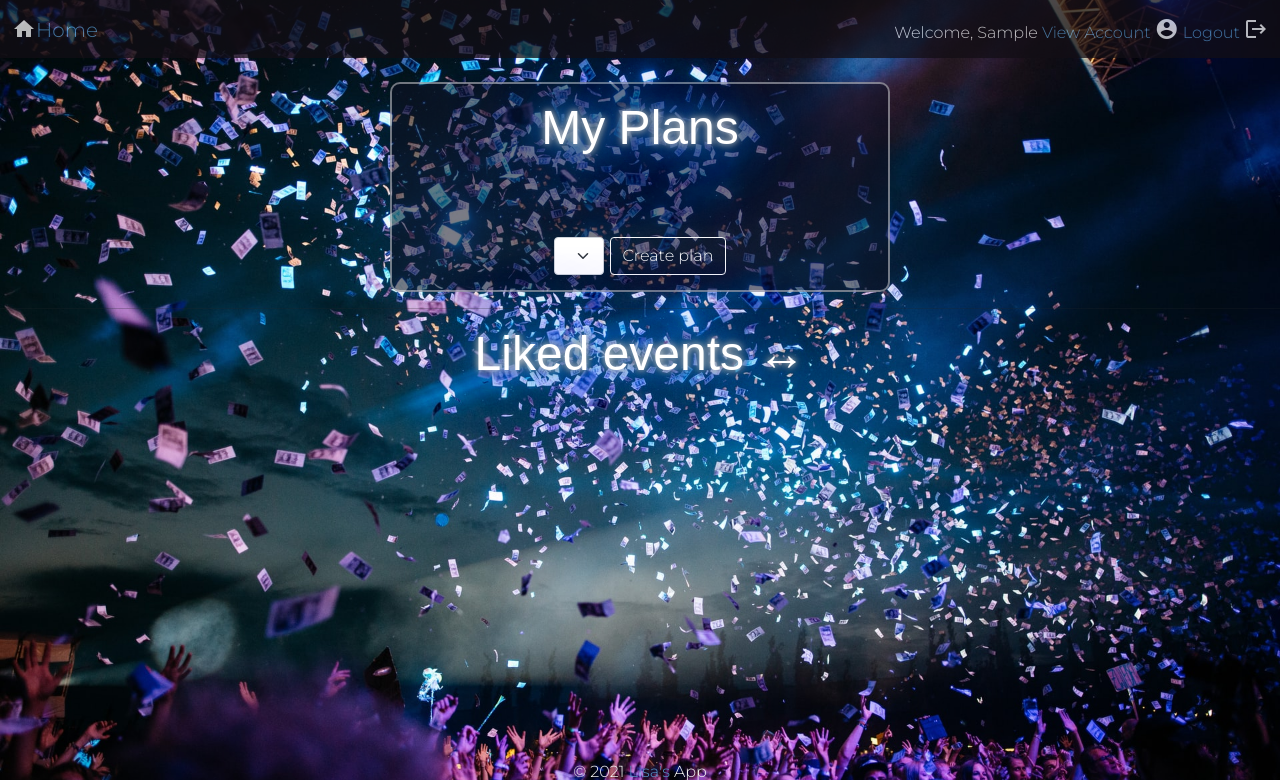
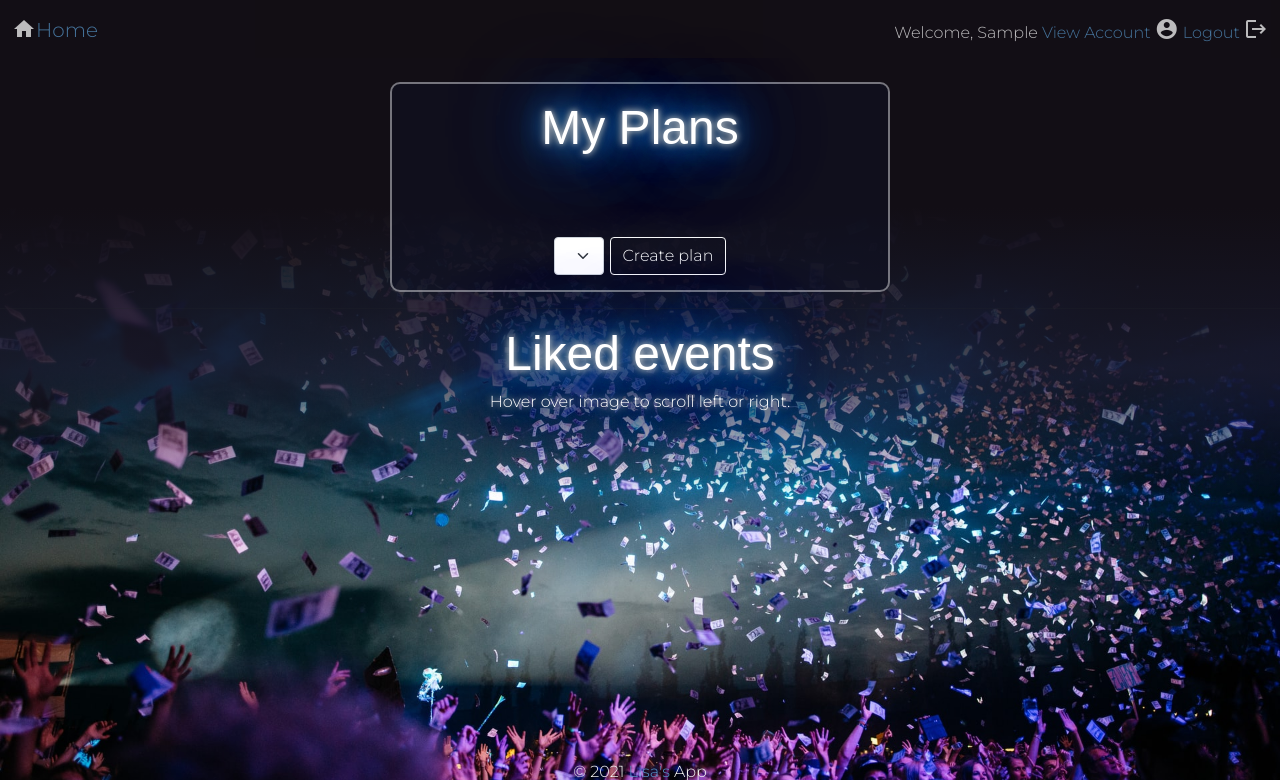
Before and after one commit to lisamqy/HB_Proj-SeeDo, a Flask app: page /user/1 in a window 1280 px wide. Shown: the top 780 px of the page. Run offline with Flask 2, Linux system fonts and the light colour scheme; the visitor is signed in with stand-in values (Sample User, id 1); data comes from the database, SQL or seed files in the repository; data that the repository does not hold is empty; some web fonts are replaced.

Commit message:
Updated styles

```diff
--- a/static/css/styles.css
+++ b/static/css/styles.css
@@ -40,8 +40,11 @@ a {
 }
 
 .dark-bg {
-    background-size: 10%;
-    background: linear-gradient(0deg, rgba(42,58,69,0.7399334733893557) 0%, rgba(38,39,68,0.9500175070028011) 15%, rgba(28,27,46,1) 25%, rgba(18,14,21,1) 58%);
+    background: linear-gradient(0deg, rgba(42,58,69,0) 0%, rgba(38,39,68,0.9) 12%, rgba(28,27,46,1) 25%, rgba(18,14,21,1) 58%);
+}
+
+.dark-bg-light {
+    background: linear-gradient(0deg, rgba(42,58,69,0) 0%, rgba(28,27,46,.8) 25%, rgba(18,14,21,1) 58%);
 }
 
 .center {
@@ -82,9 +85,6 @@ i.material-icons {
 
 .whitesmoke {
     color: whitesmoke;
-}
-.material-icons.darknavy {
-    color: rgb(35, 33, 48);
 }
 
 .neonText {
@@ -166,6 +166,10 @@ h2.neonText {
         background: transparent; /* make scrollbar transparent */
     }
 
+.word-clip {
+    width: 100%;
+    overflow-x: auto;
+}
 
 
 #search-result-item {
@@ -193,9 +197,13 @@ h2.neonText {
     min-height: 100vh;
 }
 
+#content-wrap {
+    padding-bottom: 2.5rem;    /* Space for footer */
+  }
+
 #footer {
     position: absolute;
     bottom: 0;
     width: 100%;
     height: 2.5rem;
-  }
+}
--- a/templates/accountdetails.html
+++ b/templates/accountdetails.html
@@ -4,6 +4,7 @@
 
 {% block content %}
 
+<div class="dark-bg-light">
 
     <nav class="navbar navbar-custom sticky-top">
         <div class="container-fluid">
@@ -55,8 +56,9 @@
 
     <!-- USER'S LIKED EVENTS LIST -->
     <div class="container-fluid center">
-        <h2 class="neonText">Liked events ↔</h2>
-        <div class="horizontal-scroll" title="hover over image to scroll left or right">
+        <h2 class="neonText">Liked events</h2>
+        <dd class="neonText">Hover over image to scroll left or right.</dd>
+        <div class="horizontal-scroll">
             {% for event in event_list %}
                 <div class="image scroll-column">
                     {% if event.image %}
@@ -65,7 +67,7 @@
                         <img class="image__img img-thumbnail rounded" src="static/img/event.jpeg" alt="default image of event">
                     {% endif %}
                     <div class="image__overlay image__overlay--blur">
-                        <p class="image__description center">
+                        <p class="image__description center word-clip">
                             <a class="light" href="/event/{{ event.event_id }}" title="{{ event.overview }}">
                                 {{ event.overview }}
                             </a>
@@ -78,4 +80,5 @@
 
     <br><br><br>
 
+</div>
 {% endblock %}
--- a/templates/homepage.html
+++ b/templates/homepage.html
@@ -81,7 +81,7 @@
                             </span>
                         </div>
                         <p class="image__description center">
-                            <a class="homepg" href="/event/{{ event.event_id }}">
+                            <a href="/event/{{ event.event_id }}">
                                 {{ event.overview }}
                             </a>
                         </p>
--- a/templates/index.html
+++ b/templates/index.html
@@ -33,14 +33,16 @@
 
     <div id="page-container">
 
-        <!-- Custom .html files -->
-        {% block content %}
-            CONTENT HERE
-        {% endblock %}
+        <div id="content-wrap">
+            <!-- Custom .html files -->
+            {% block content %}
+                CONTENT HERE
+            {% endblock %}
+        </div>
 
         <footer id="footer">
-            <div class="center">
-                <p>© 2021 <a href="https://www.linkedin.com/in/lisa-ma77/" target="_blank">Lisa's</a> App</p>
+            <div class="center whitesmoke">
+                © 2021 <a href="https://www.linkedin.com/in/lisa-ma77/" target="_blank">Lisa's</a> App
             </div>
         </footer>
 
--- a/templates/plandetails.html
+++ b/templates/plandetails.html
@@ -59,7 +59,7 @@
             <!-- MVP FEATURE -->
             <div class="relevant-items">
                 <form class="d-flex justify-content-center" action="/plan/{{ plan.plan_id }}" method="POST">
-                    <select class="form-select" name="dropdown-event" class="dropdown-items">
+                    <select class="form-select dropdown-items" name="dropdown-event">
                         {% for item in db_events %}
                             {% if item not in events %} <!--checks only for events not already on plan list-->
                                 {% if plan.location_id == item.location_id %}
```
Also changed, not shown: templates/eventdetails.html (+5 -2 lines).
